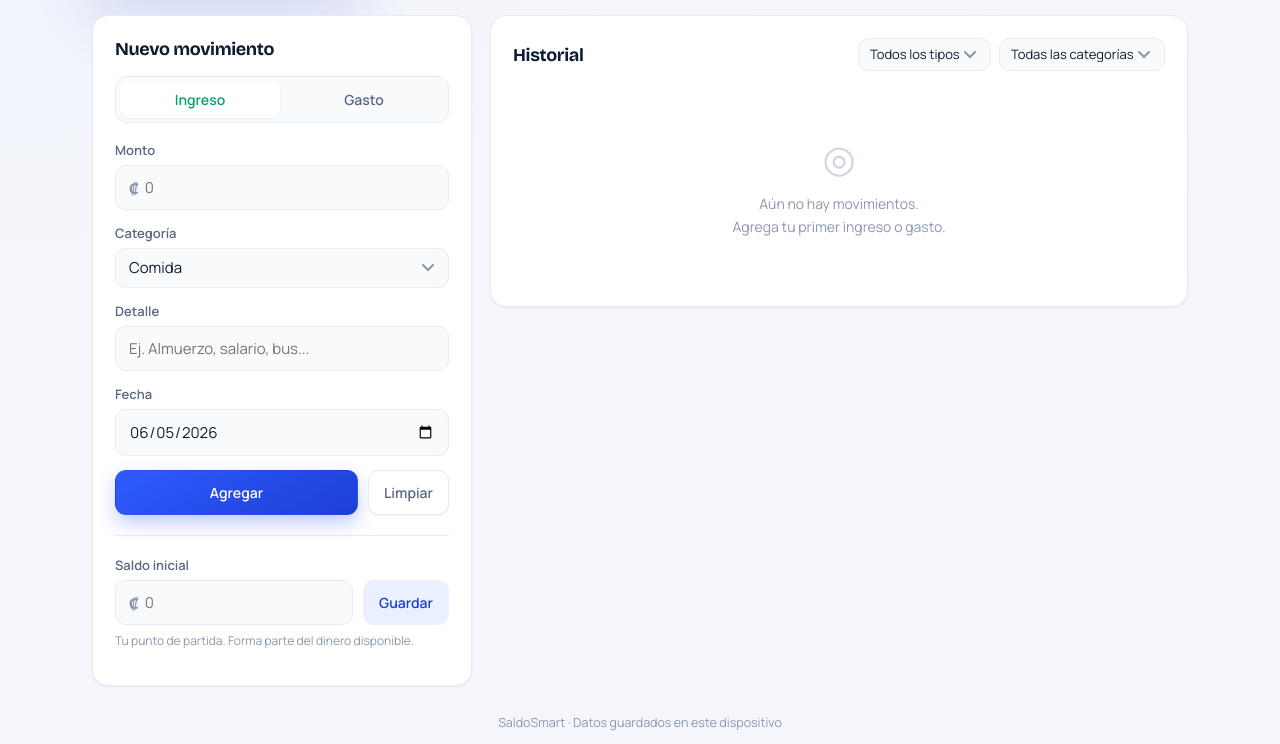
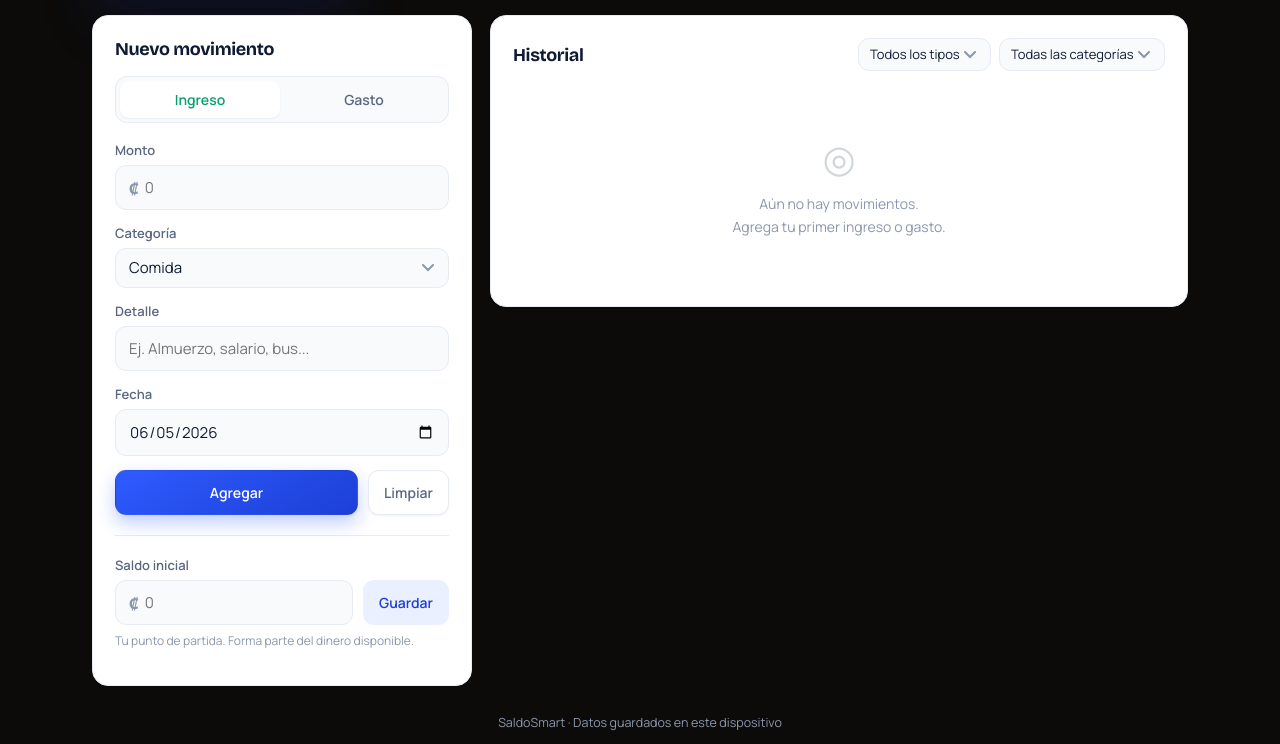
Before and after one commit to mhstudio-digital/App-economia, a plain HTML site: page index.html in a window 1280 px wide. Shown: the part 243-987 px from the top of the page. Drawn offline with nearby package versions, Linux system fonts and the light colour scheme.

Commit message:
Cambiar fondo principal a negro #0C0B09
Co-Authored-By: Claude Sonnet 4.6 <noreply@anthropic.com>

```diff
--- a/style.css
+++ b/style.css
@@ -1,7 +1,7 @@
 :root {
-  --bg: #f4f6fb;
-  --bg-grad-1: #eef2fb;
-  --bg-grad-2: #f6f4fb;
+  --bg: #0C0B09;
+  --bg-grad-1: #0C0B09;
+  --bg-grad-2: #0C0B09;
   --surface: #ffffff;
   --surface-2: #f8fafc;
   --border: #e7ebf3;
```
